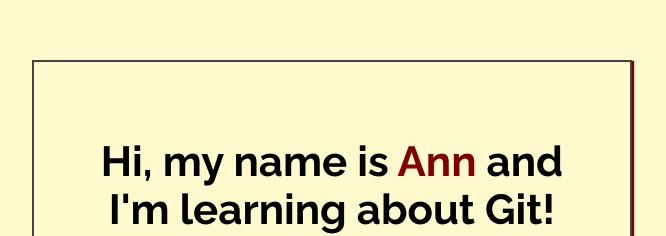
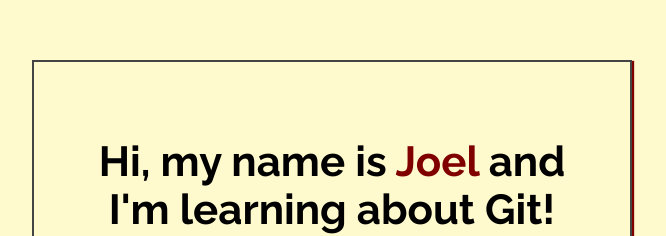
Before and after one commit to joelrottenberg/my-first-repo, a plain HTML site: page index.html in a window 1280 px wide. Shown: the part 188-424 px from the top of the page, without its empty margins (308-974 px from the left). Drawn offline with Linux system fonts and the light colour scheme.

Commit message:
Added name to index.html

```diff
--- a/index.html
+++ b/index.html
@@ -14,7 +14,7 @@
 <body>
 
     <div class="greeting">
-        <h1>Hi, my name is <span class="highlight">Ann</span> and I'm learning about Git! </h1>
+        <h1>Hi, my name is <span class="highlight">Joel</span> and I'm learning about Git! </h1>
 
         <p>Yay! Git is the best!</p>
     </div>
```
